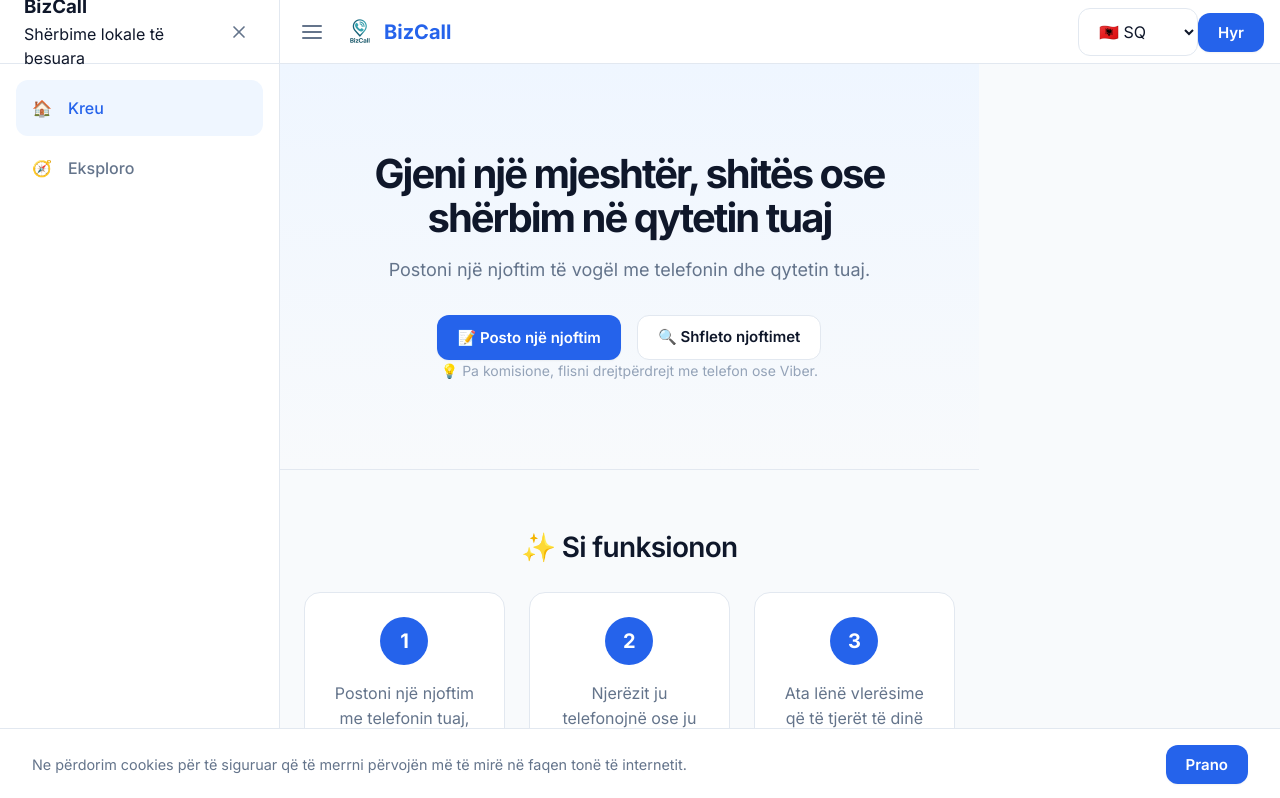
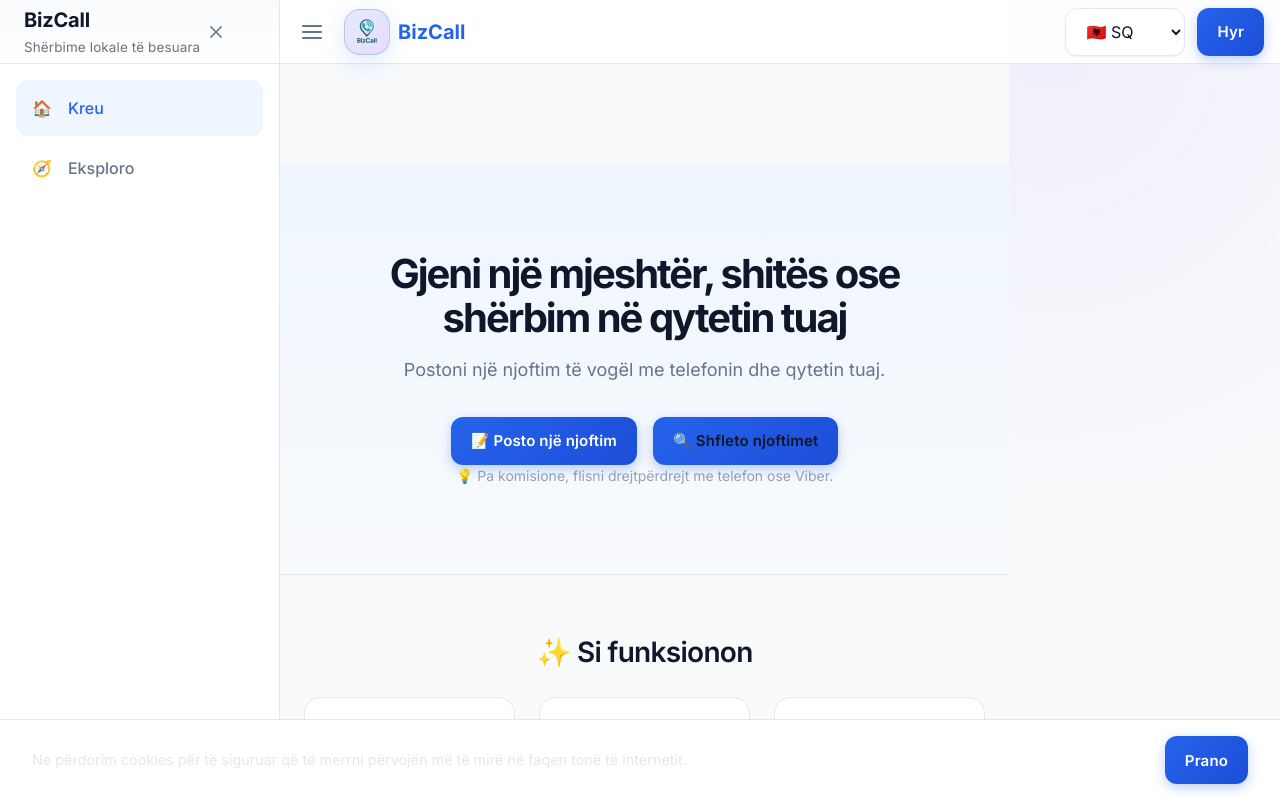
Before and after one commit to aa32608/lsm2, a Next.js app: page / in a window 1280 px wide. Shown: the top 798 px of the page. Built offline with nearby package versions, Linux system fonts and the light colour scheme; no server answers; the database is empty.

Commit message:
Update globals.css

```diff
--- a/src/app/globals.css
+++ b/src/app/globals.css
@@ -1,4 +1,5 @@
 @import url('https://fonts.googleapis.com/css2?family=Inter:wght@300;400;500;600;700&display=swap');
+@import "../App.css";
 
 :root {
   /* Brand Colors */
```
